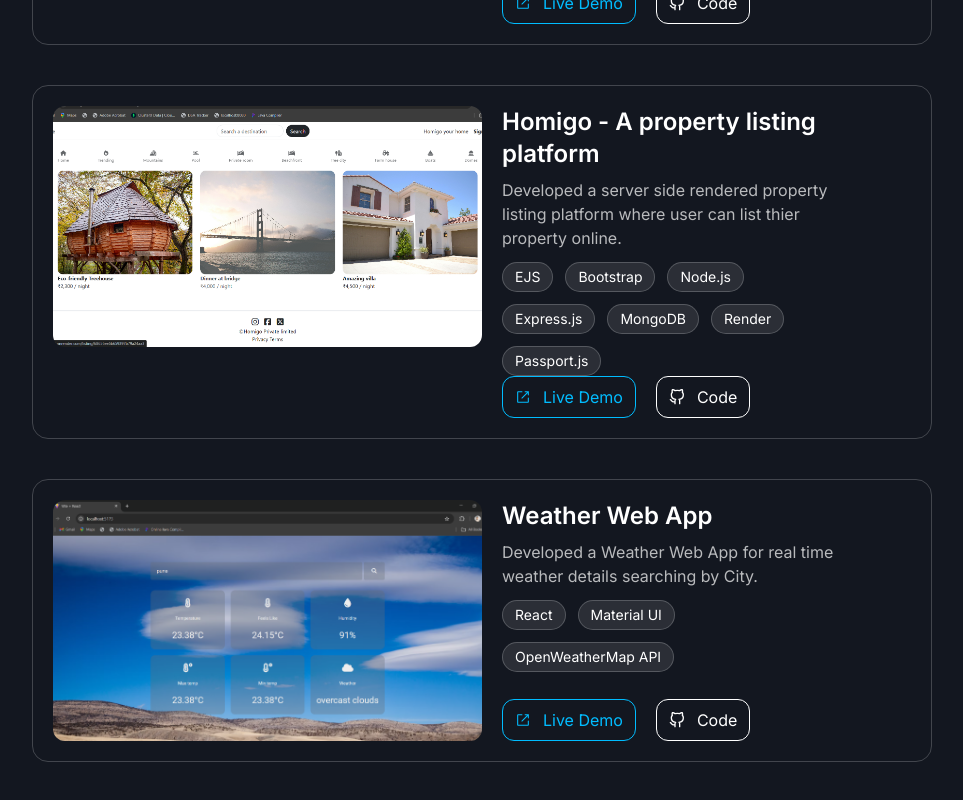
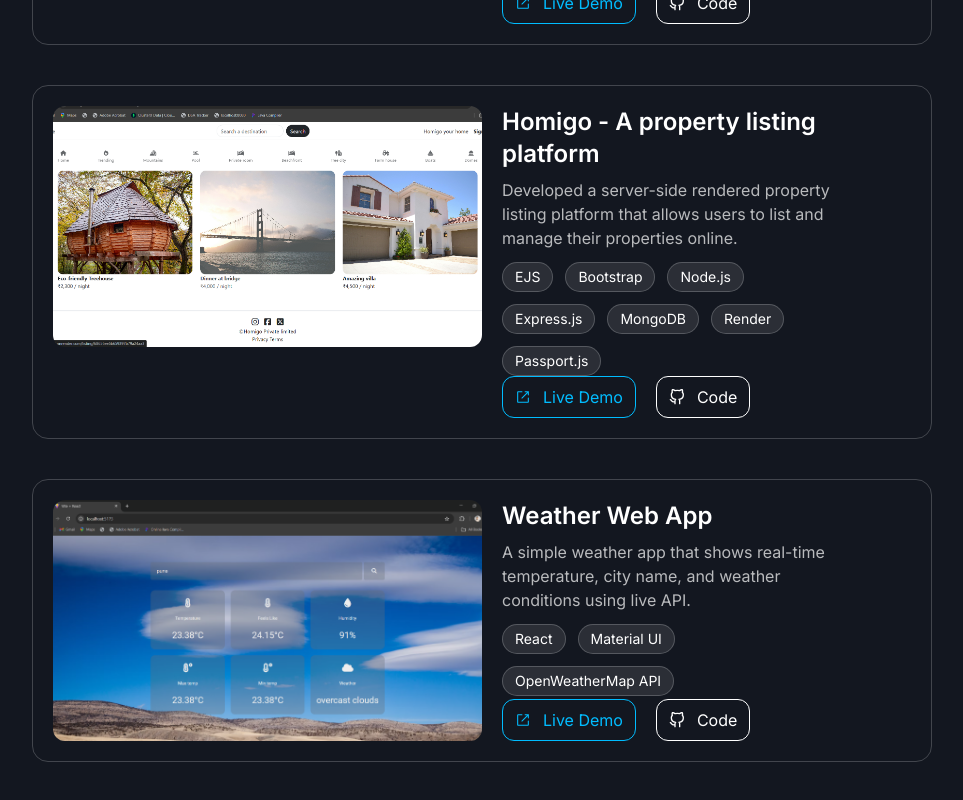
Before and after one commit to arpitsharma418/arpit-sharma, a React (Vite) app: page / in a window 1280 px wide. Shown: the part 1936-2736 px from the top of the page, without its empty margins (158-1121 px from the left). Built offline with nearby package versions, Linux system fonts and the light colour scheme; a web font is replaced by a local one.

Commit message:
Updated Data.js file

```diff
--- a/public/data.js
+++ b/public/data.js
@@ -5,7 +5,7 @@ const projects = [
     imgLink: "Images/Chatably.png",
 
     description:
-      "Developed a real-time chat app with message scheduling using React.js, Express.js, and MongoDB for full-stack communication functionality",
+      "Developed a real-time chat app with message scheduling using React.js, Express.js, and MongoDB for full-stack communication functionality.",
 
     skills: [
       "React",
@@ -27,7 +27,7 @@ const projects = [
     imgLink: "Images/Homigo.png",
 
     description:
-      "Developed a server side rendered property listing platform where user can list thier property online.",
+      "Developed a server-side rendered property listing platform that allows users to list and manage their properties online.",
 
     skills: [
       "EJS",
@@ -49,7 +49,7 @@ const projects = [
     imgLink: "Images/weatherProject.png",
 
     description:
-      "Developed a Weather Web App for real time weather details searching by City.",
+      "A simple weather app that shows real-time temperature, city name, and weather conditions using live API.",
 
     skills: [
       "React",
```
